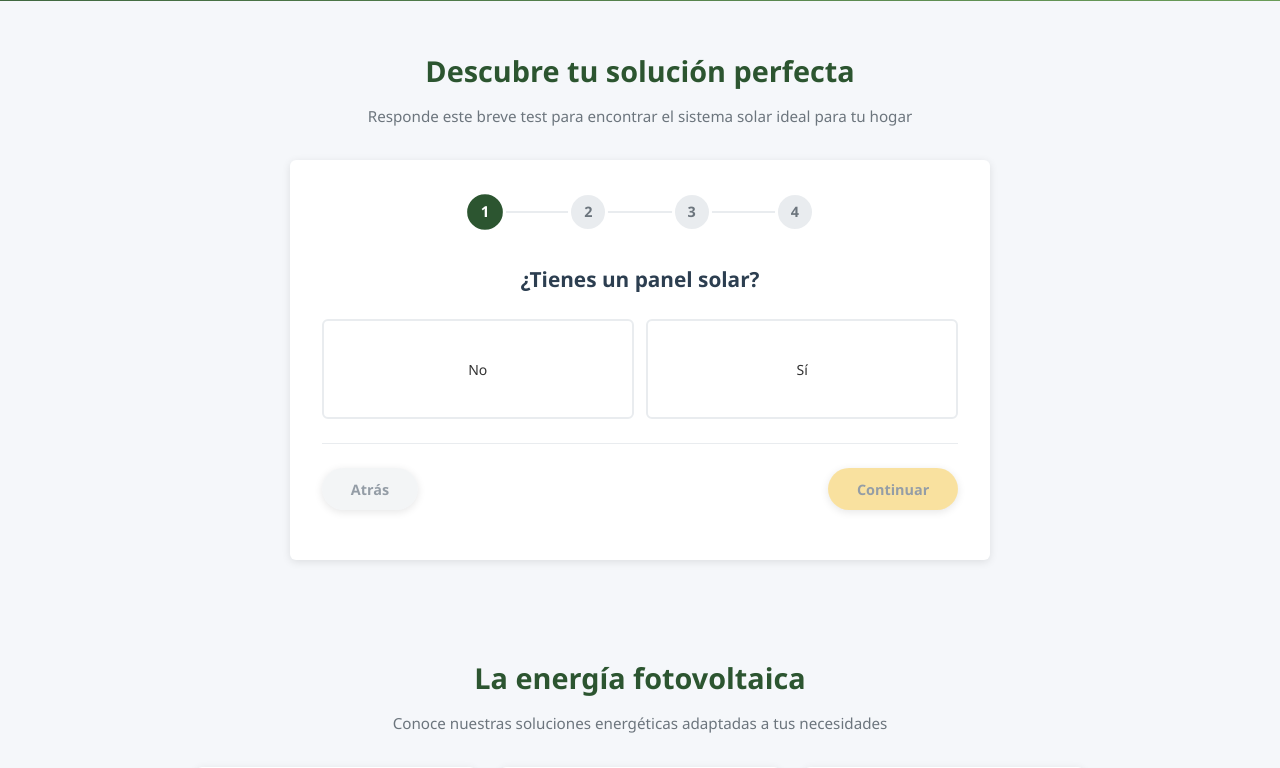
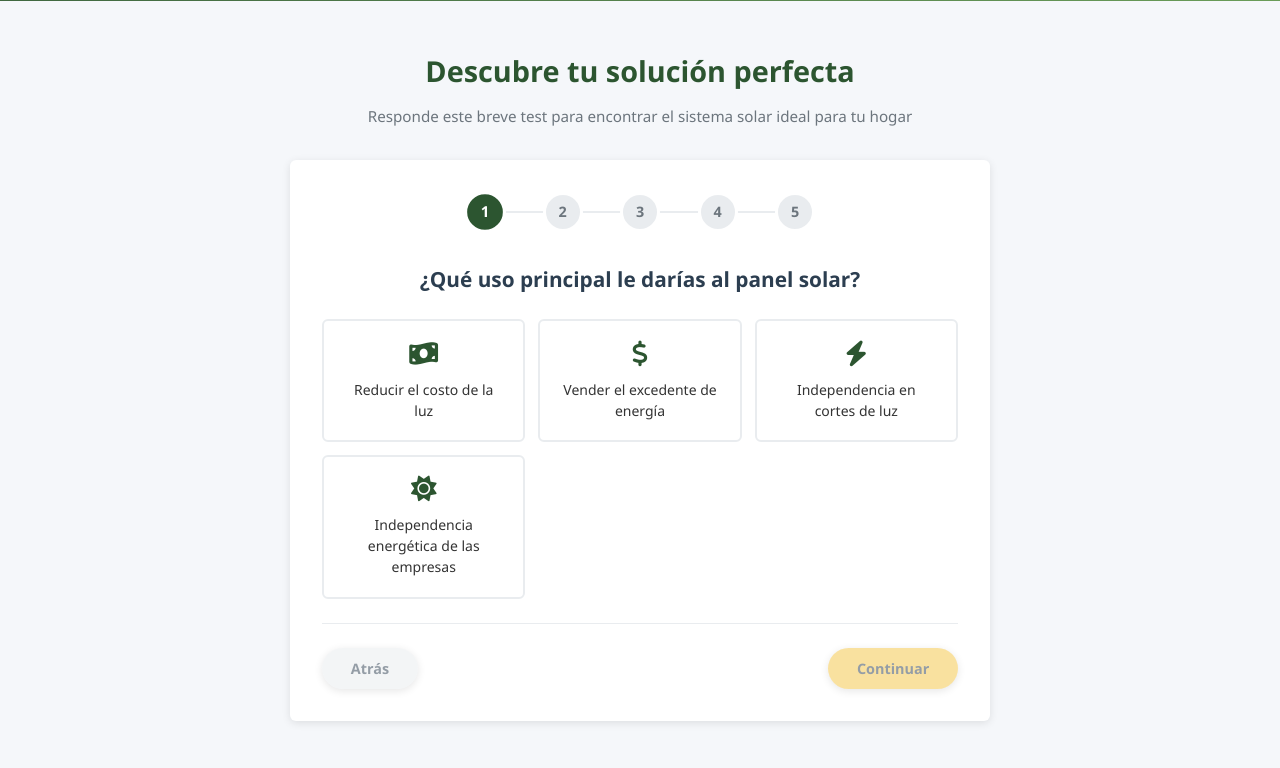
Before and after one commit to bianesas/voltage, a Django app: page /home/ in a window 1280 px wide. Shown: the part 361-1129 px from the top of the page. Run offline with Django 5.2, Linux system fonts and the light colour scheme; grey boxes are pictures that could not be loaded.

Commit message:
Update home.html

```diff
--- a/inicio/templates/home.html
+++ b/inicio/templates/home.html
@@ -61,6 +61,7 @@
     </section>
 
     <!-- Test Section ACTUALIZADO -->
+<!-- NUEVO TEST SECTION CON ORDEN 2 → 1 → 3 → 5 → 4 -->
 <section id="test" class="section">
     <div class="section-title">
         <h2>Descubre tu solución perfecta</h2>
@@ -68,61 +69,14 @@
     </div>
 
     <div class="test-container">
-            <!-- Pregunta 1 -->
+        <!-- PREGUNTA 2 (ahora es primera) -->
         <div class="test-step active" id="step1">
             <div class="test-progress">
                 <div class="progress-step active">1</div>
                 <div class="progress-step">2</div>
                 <div class="progress-step">3</div>
                 <div class="progress-step">4</div>
-                </div>
-
-                <div class="test-question">
-                    <h3>¿Tienes un panel solar?</h3>
-                    <div class="options-grid">
-                        <div class="option-card" data-value="no">No</div>
-                        <div class="option-card" data-value="si">Sí</div>
-                    </div>
-                </div>
-
-                <div class="btn-container">
-                    <button class="btn btn-secondary" disabled>Atrás</button>
-                    <button class="btn next-btn">Continuar</button>
-                </div>
-            </div>
-
-            <!-- Pregunta 1.1 (solo si respondió Sí) -->
-            <div class="test-step" id="step1-1">
-                <div class="test-progress">
-                    <div class="progress-step completed">1</div>
-                    <div class="progress-step active">1.1</div>
-                    <div class="progress-step">2</div>
-                    <div class="progress-step">3</div>
-                </div>
-
-                <div class="test-question">
-                    <h3>Aproximadamente ¿cuánto porcentaje del gasto de luz ahorra?</h3>
-                    <div class="options-grid">
-                        <div class="option-card" data-value="50">50%</div>
-                        <div class="option-card" data-value="75">75%</div>
-                        <div class="option-card" data-value="100">100%</div>
-                        <div class="option-card" data-value="nose">No sé</div>
-                    </div>
-                </div>
-
-                <div class="btn-container">
-                    <button class="btn btn-secondary prev-btn">Atrás</button>
-                    <button class="btn next-btn">Continuar</button>
-                </div>
-            </div>
-
-            <!-- Pregunta 2 -->
-            <div class="test-step" id="step2">
-                <div class="test-progress">
-                    <div class="progress-step completed">1</div>
-                    <div class="progress-step active">2</div>
-                    <div class="progress-step">3</div>
-                    <div class="progress-step">4</div>
+                <div class="progress-step">5</div>
             </div>
 
             <div class="test-question">
@@ -148,16 +102,67 @@
             </div>
 
             <div class="btn-container">
+                <button class="btn btn-secondary" disabled>Atrás</button>
+                <button class="btn next-btn">Continuar</button>
+            </div>
+        </div>
+
+        <!-- PREGUNTA 1 (ahora es segunda) -->
+        <div class="test-step" id="step2">
+            <div class="test-progress">
+                <div class="progress-step completed">1</div>
+                <div class="progress-step active">2</div>
+                <div class="progress-step">3</div>
+                <div class="progress-step">4</div>
+                <div class="progress-step">5</div>
+            </div>
+
+            <div class="test-question">
+                <h3>¿Tienes un panel solar?</h3>
+                <div class="options-grid">
+                    <div class="option-card" data-value="no">No</div>
+                    <div class="option-card" data-value="si">Sí</div>
+                </div>
+            </div>
+
+            <div class="btn-container">
                 <button class="btn btn-secondary prev-btn">Atrás</button>
                 <button class="btn next-btn">Continuar</button>
             </div>
         </div>
 
-            <!-- Pregunta 3 -->
+        <!-- PREGUNTA 1.1 (solo si respondió Sí) -->
+        <div class="test-step" id="step2-1">
+            <div class="test-progress">
+                <div class="progress-step completed">1</div>
+                <div class="progress-step completed">2</div>
+                <div class="progress-step active">2.1</div>
+                <div class="progress-step">3</div>
+                <div class="progress-step">4</div>
+            </div>
+
+            <div class="test-question">
+                <h3>Aproximadamente ¿cuánto porcentaje del gasto de luz ahorra?</h3>
+                <div class="options-grid">
+                    <div class="option-card" data-value="50">50%</div>
+                    <div class="option-card" data-value="75">75%</div>
+                    <div class="option-card" data-value="100">100%</div>
+                    <div class="option-card" data-value="nose">No sé</div>
+                </div>
+            </div>
+
+            <div class="btn-container">
+                <button class="btn btn-secondary prev-btn">Atrás</button>
+                <button class="btn next-btn">Continuar</button>
+            </div>
+        </div>
+
+        <!-- PREGUNTA 3 (ahora es tercera) -->
         <div class="test-step" id="step3">
             <div class="test-progress">
                 <div class="progress-step completed">1</div>
                 <div class="progress-step completed">2</div>
+                <div class="progress-step completed">2.1</div>
                 <div class="progress-step active">3</div>
                 <div class="progress-step">4</div>
             </div>
@@ -186,13 +191,46 @@
             </div>
         </div>
 
-            <!-- Pregunta 4 ACTUALIZADA - Selector de Provincia y Comuna -->
+        <!-- PREGUNTA 5 (ahora es cuarta) -->
         <div class="test-step" id="step4">
             <div class="test-progress">
                 <div class="progress-step completed">1</div>
                 <div class="progress-step completed">2</div>
+                <div class="progress-step completed">2.1</div>
                 <div class="progress-step completed">3</div>
                 <div class="progress-step active">4</div>
+            </div>
+
+            <div class="test-question">
+                <h3>¿Cuánto gastas al mes en luz aproximadamente en invierno?</h3>
+
+                <div class="input-text-container">
+                    <div class="currency-symbol">
+                        <input type="text"
+                               class="amount-input"
+                               id="gasto-luz"
+                               placeholder="Ej: 45000"
+                               inputmode="numeric">
+                    </div>
+                    <p class="input-hint">Ingresa el monto aproximado en pesos chilenos</p>
+                </div>
+            </div>
+
+            <div class="btn-container">
+                <button class="btn btn-secondary prev-btn">Atrás</button>
+                <button class="btn next-btn">Continuar</button>
+            </div>
+        </div>
+
+        <!-- PREGUNTA 4 (ahora es quinta) -->
+        <div class="test-step" id="step5">
+            <div class="test-progress">
+                <div class="progress-step completed">1</div>
+                <div class="progress-step completed">2</div>
+                <div class="progress-step completed">2.1</div>
+                <div class="progress-step completed">3</div>
+                <div class="progress-step completed">4</div>
+                <div class="progress-step active">5</div>
             </div>
 
             <div class="test-question">
@@ -236,13 +274,15 @@
             </div>
         </div>
 
-            <!-- Resultados -->
-            <div class="test-step" id="step5">
+        <!-- RESULTADOS (ahora paso 6) -->
+        <div class="test-step" id="step6">
             <div class="test-progress">
                 <div class="progress-step completed">1</div>
                 <div class="progress-step completed">2</div>
+                <div class="progress-step completed">2.1</div>
                 <div class="progress-step completed">3</div>
                 <div class="progress-step completed">4</div>
+                <div class="progress-step completed">5</div>
             </div>
 
             <div class="welcome-container">
```
Lines whose indentation alone changed are shown as unchanged.
